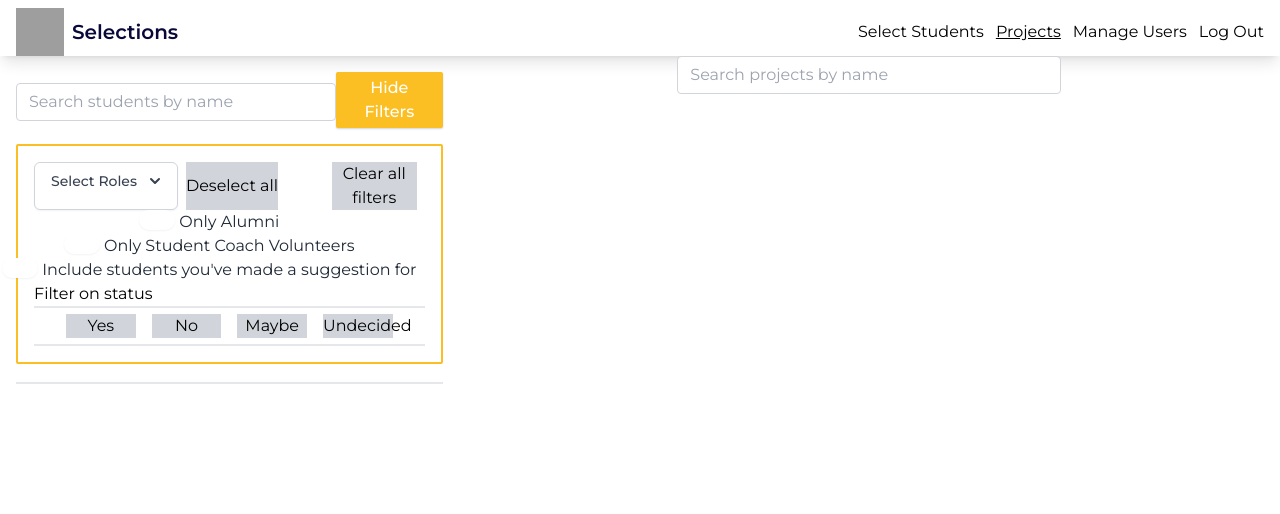
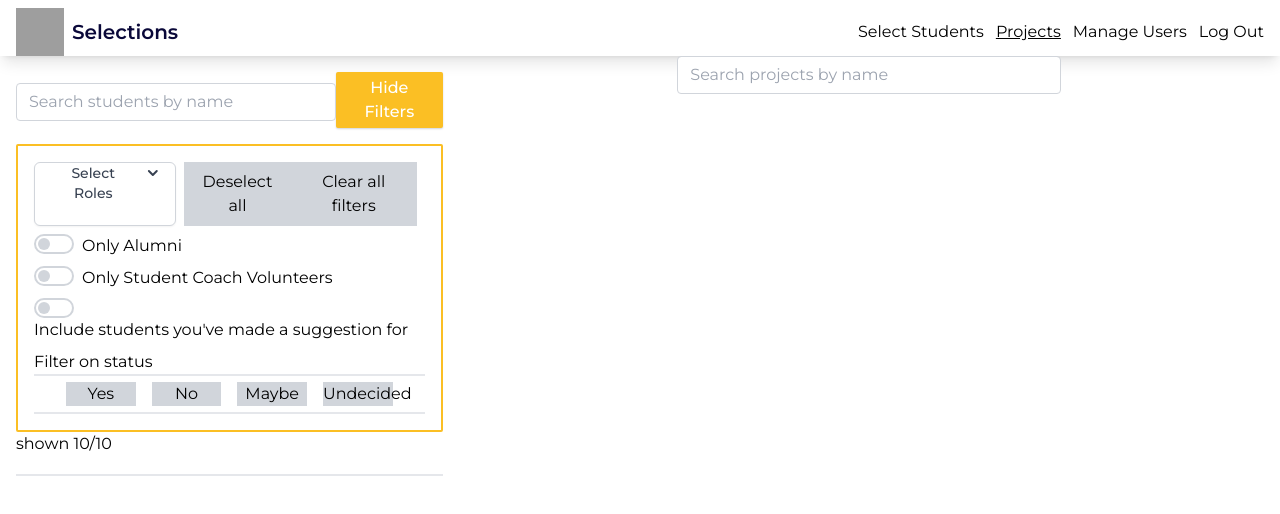
Before and after one commit to SELab-2/OSOC-1, a Next.js app in the folder frontend/: page /projects in a window 1280 px wide. Shown: the top 514 px of the page. Built offline with nearby package versions, Linux system fonts and the light colour scheme; grey boxes are pictures that could not be loaded.

Commit message:
feat: fixed most of filter controls layout

```diff
--- a/frontend/pages/projects.tsx
+++ b/frontend/pages/projects.tsx
@@ -65,13 +65,13 @@ const Projects: NextPage = () => {
           {/* Holds the filter controls */}
           <div className="flex w-full flex-col rounded-sm border-2 border-amber-400 p-4">
             {/* holds drowndown, deselect all, clear all filters */}
-            <div className="flex w-full flex-row">
-              <div className="flex w-full flex-row">
+            <div className="flex w-full flex-row justify-between">
+              <div className="flex flex-row justify-items-center">
                 {/* TODO fix this dropdown later */}
                 {/* This button controls the dropdown */}
                 <button
                   type="button"
-                  className="inline-flex justify-center rounded-md border border-gray-300 bg-white px-4 py-2 text-sm font-medium text-gray-700 shadow-sm hover:bg-gray-50 focus:outline-none focus:ring-2 focus:ring-indigo-500 focus:ring-offset-2 focus:ring-offset-gray-100"
+                  className="flex flex-row justify-items-center rounded-md border border-gray-300 bg-white px-4 text-sm font-medium text-gray-700 shadow-sm hover:bg-gray-50 focus:outline-none focus:ring-2 focus:ring-indigo-500 focus:ring-offset-2 focus:ring-offset-gray-100"
                   id="menu-button"
                   aria-expanded="true"
                   aria-haspopup="true"
@@ -92,64 +92,42 @@ const Projects: NextPage = () => {
                   </svg>
                 </button>
 
-                <button className="ml-2 bg-gray-300 text-black">
+                <button className="ml-2 bg-gray-300 text-black p-2">
                   Deselect all
                 </button>
               </div>
-              <button className="mr-2 justify-self-end bg-gray-300 text-black">
+              <button className="mr-2 bg-gray-300 text-black p-2">
                 Clear all filters
               </button>
             </div>
 
             {/* holds the toggles */}
-            <div className="flex w-full flex-col">
-              <div className="flex justify-center">
-                <div className="form-check form-switch">
-                  <input
-                    className="form-check-input float-left -ml-10 h-5 w-9 cursor-pointer appearance-none rounded-full bg-white bg-gray-300 bg-contain bg-no-repeat align-top shadow-sm focus:outline-none"
-                    type="checkbox"
-                    role="switch"
-                    id="flexSwitchCheckDefault"
-                  />
-                  <label
-                    className="form-check-label inline-block text-gray-800"
-                    htmlFor="flexSwitchCheckDefault"
-                  >
-                    Only Alumni
-                  </label>
+            <div className="flex w-full flex-col my-2 space-y-2">
+              <div className="flex w-full flex-row flex-wrap">
+              <div className="relative inline-block w-10 mr-2 select-none transition duration-200 ease-in">
+                <input type="checkbox" name="toggleAlumni" id="toggleAlumni"
+                       className="toggle-checkbox absolute w-3 h-3 rounded-full bg-gray-300 appearance-none cursor-pointer m-1"/>
+                <label htmlFor="toggleAlumni" className="toggle-label block overflow-hidden h-5 rounded-full bg-white border-2 border-gray-300 cursor-pointer"/>
+              </div>
+              <label htmlFor="toggleAlumni" className="">Only Alumni</label>
+            </div>
+
+              <div className="flex w-full flex-row flex-wrap">
+                <div className="relative inline-block w-10 mr-2 select-none transition duration-200 ease-in">
+                  <input type="checkbox" name="toggleStudentCoach" id="toggleStudentCoach"
+                         className="toggle-checkbox absolute w-3 h-3 rounded-full bg-gray-300 appearance-none cursor-pointer m-1"/>
+                  <label htmlFor="toggleStudentCoach" className="toggle-label block overflow-hidden h-5 rounded-full bg-white border-2 border-gray-300 cursor-pointer"/>
                 </div>
+                <label htmlFor="toggleStudentCoach" className="">Only Student Coach Volunteers</label>
               </div>
-              <div className="flex justify-center">
-                <div className="form-check form-switch">
-                  <input
-                    className="form-check-input float-left -ml-10 h-5 w-9 cursor-pointer appearance-none rounded-full bg-white bg-gray-300 bg-contain bg-no-repeat align-top shadow-sm focus:outline-none"
-                    type="checkbox"
-                    role="switch"
-                    id="flexSwitchCheckDefault"
-                  />
-                  <label
-                    className="form-check-label inline-block text-gray-800"
-                    htmlFor="flexSwitchCheckDefault"
-                  >
-                    Only Student Coach Volunteers
-                  </label>
+
+              <div className="flex w-full flex-row flex-wrap">
+                <div className="relative inline-block w-10 mr-2 select-none transition duration-200 ease-in">
+                  <input type="checkbox" name="toggleSuggested" id="toggleSuggested"
+                         className="toggle-checkbox absolute w-3 h-3 rounded-full bg-gray-300 appearance-none cursor-pointer m-1"/>
+                  <label htmlFor="toggleSuggested" className="toggle-label block overflow-hidden h-5 rounded-full bg-white border-2 border-gray-300 cursor-pointer"/>
                 </div>
-              </div>
-              <div className="flex justify-center">
-                <div className="form-check form-switch">
-                  <input
-                    className="form-check-input float-left -ml-10 h-5 w-9 cursor-pointer appearance-none rounded-full bg-white bg-gray-300 bg-contain bg-no-repeat align-top shadow-sm focus:outline-none"
-                    type="checkbox"
-                    role="switch"
-                    id="flexSwitchCheckDefault"
-                  />
-                  <label
-                    className="form-check-label inline-block text-gray-800"
-                    htmlFor="flexSwitchCheckDefault"
-                  >
-                    Include students you've made a suggestion for
-                  </label>
-                </div>
+                <label htmlFor="toggleSuggested" className="">Include students you've made a suggestion for</label>
               </div>
             </div>
 
@@ -166,7 +144,8 @@ const Projects: NextPage = () => {
             </div>
           </div>
 
-          {/* TODO add something for x/y shown */}
+          {/* TODO add something real for x/y shown */}
+          <p>shown 10/10</p>
 
           <div className="my-4 h-1 w-full border-b-2" />
 
--- a/frontend/styles/line.css
+++ b/frontend/styles/line.css
@@ -14,3 +14,13 @@
   line-height: 0px;
   margin: 0px 8px;
 }
+
+
+
+.toggle-checkbox:checked {
+   right: 0;
+   border-color: #24a0ed;
+ }
+.toggle-checkbox:checked + .toggle-label {
+  background-color: #24a0ed;
+}
```
